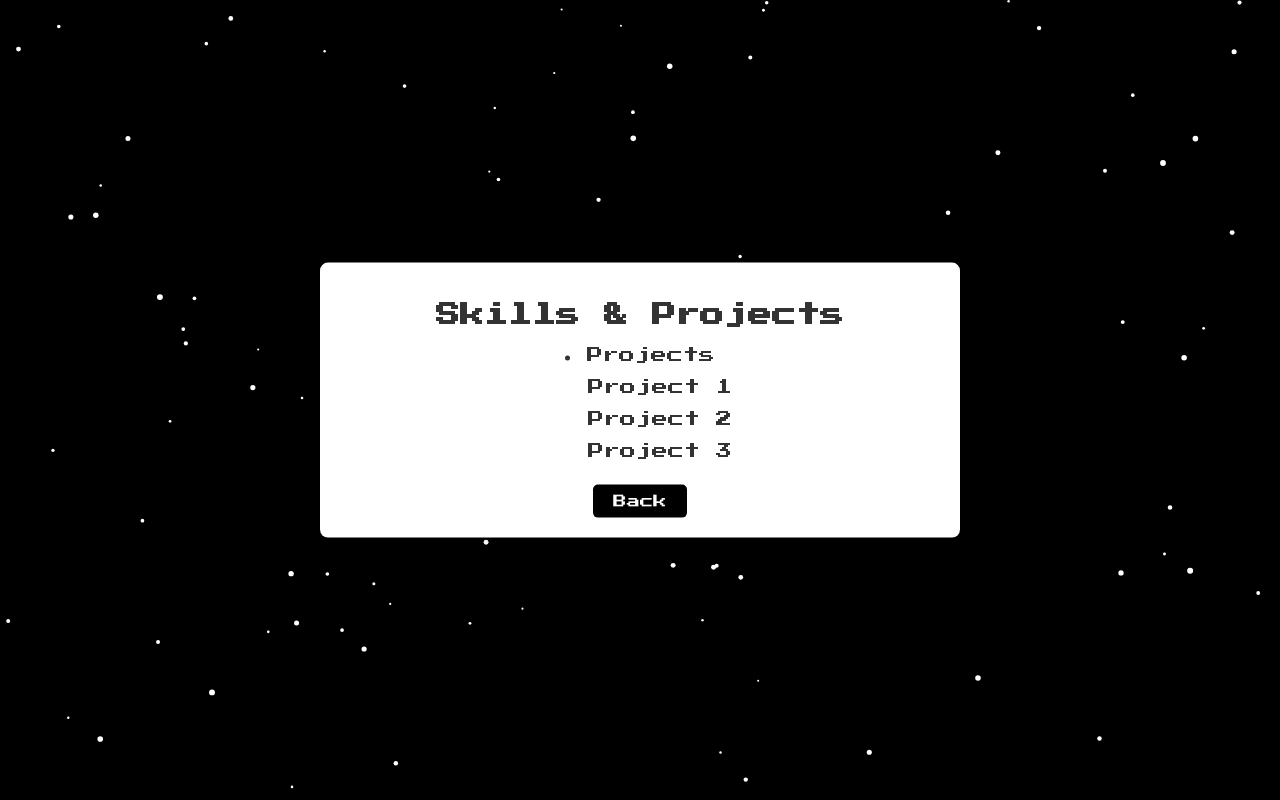
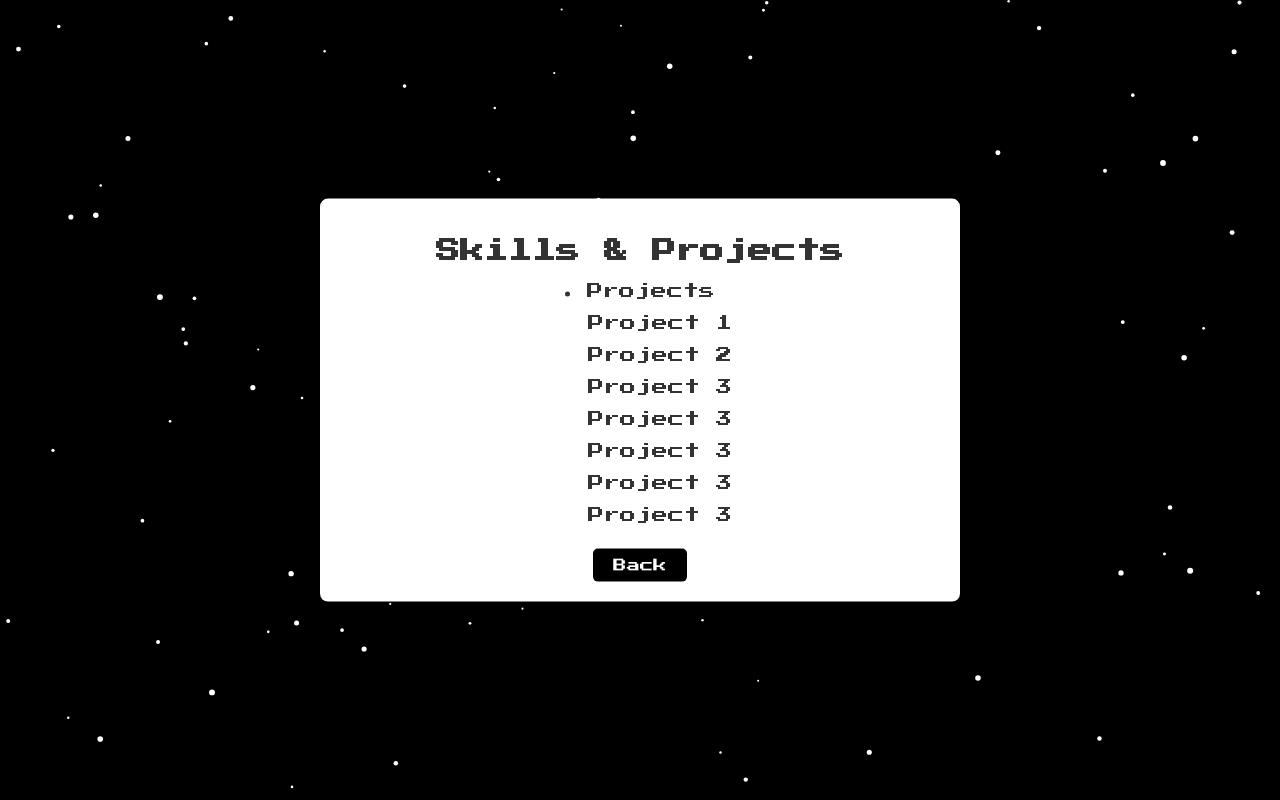
Before and after one commit to shre1310/Portfolio, a plain HTML site: page project.html in a window 1280 px wide. Drawn offline with Linux system fonts and the light colour scheme.

```diff
--- a/project.html
+++ b/project.html
@@ -32,6 +32,11 @@
                 <ul>Project 1</ul>
                 <ul>Project 2</ul>
                 <ul>Project 3</ul>
+                <ul>Project 3</ul>
+                <ul>Project 3</ul>
+                <ul>Project 3</ul>
+                <ul>Project 3</ul>
+
             </li>
         <button onclick="location.href='index.html'">Back</button>
 
```
Also changed, not shown: index.html (+7 -8 lines).
